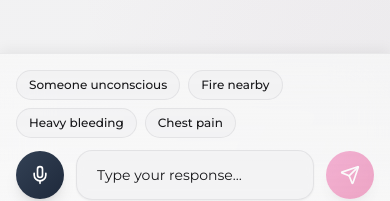
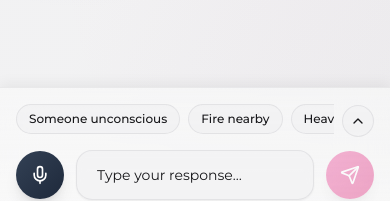
Before and after one commit to AustinVarshney/4Unknowns_AMUHACKS5.0, a React (Vite) app: page /chat/1 in a window 390 px wide. Shown: the part 628-829 px from the top of the page. Built offline with nearby package versions, Linux system fonts and the light colour scheme; a web font is replaced by a local one.

Commit message:
Presets are now responsive

```diff
--- a/src/index.css
+++ b/src/index.css
@@ -171,6 +171,15 @@
     backdrop-filter: blur(14px);
   }
 
+  .scrollbar-hide {
+    -ms-overflow-style: none;
+    scrollbar-width: none;
+  }
+
+  .scrollbar-hide::-webkit-scrollbar {
+    display: none;
+  }
+
   .pulse-glow {
     animation: pulseGlow 2s ease-in-out infinite;
   }
--- a/src/pages/ChatBot.tsx
+++ b/src/pages/ChatBot.tsx
@@ -1,4 +1,4 @@
-import { ArrowLeft, Mic, Send } from "lucide-react";
+import { ArrowLeft, ChevronDown, ChevronUp, Mic, Send } from "lucide-react";
 import { useEffect, useRef, useState } from "react";
 import { useNavigate, useParams } from "react-router-dom";
 import ChatBubble from "../components/ChatBubble";
@@ -60,6 +60,7 @@ const ChatBot = () => {
   const [isLocating, setIsLocating] = useState(false);
   const [locationLabel, setLocationLabel] = useState("Location not shared");
   const [locationError, setLocationError] = useState<string | null>(null);
+  const [showAllPresets, setShowAllPresets] = useState(false);
   const scrollRef = useRef<HTMLDivElement>(null);
   const recognitionRef = useRef<any>(null);
 
@@ -228,6 +229,10 @@ const ChatBot = () => {
     "Fire nearby",
     "Heavy bleeding",
     "Chest pain",
+    "Difficulty breathing",
+    "Severe burn",
+    "Broken bone",
+    "Choking",
   ];
 
   const toggleVoice = () => {
@@ -321,18 +326,59 @@ const ChatBot = () => {
 
       {/* Input - Fixed at bottom */}
       <div className="flex-shrink-0 relative border-t border-border/40 bg-gradient-to-b from-card/60 to-card/80 backdrop-blur-xl px-4 sm:px-6 lg:px-8 py-4 sm:py-5 lg:py-6 shadow-[0_-4px_12px_rgba(0,0,0,0.05)]">
-        <div className="mx-auto mb-3 flex max-w-4xl lg:max-w-5xl flex-wrap gap-2">
+        {/* Quick Presets */}
+        <div className="mx-auto mb-3 max-w-4xl lg:max-w-5xl">
+          {/* Mobile view - scrollable or expandable */}
+          <div className="flex items-center gap-2 lg:hidden">
+            <div className={`flex-1 ${showAllPresets ? 'overflow-visible' : 'overflow-x-auto scrollbar-hide'}`}>
+              <div className={`flex gap-2 pb-1 ${showAllPresets ? 'flex-wrap' : ''}`}>
+                {quickPresets.slice(0, showAllPresets ? quickPresets.length : 3).map((preset) => (
+                  <button
+                    key={preset}
+                    onClick={() => sendMessage(preset)}
+                    disabled={isTranslating}
+                    className="shrink-0 rounded-full border border-border/50 bg-background/80 px-3 py-1.5 text-xs sm:text-sm font-medium text-foreground transition-all hover:bg-accent/60 hover:scale-105 active:scale-95 disabled:opacity-50"
+                  >
+                    {preset}
+                  </button>
+                ))}
+                {quickPresets.length > 3 && !showAllPresets && (
+                  <span className="shrink-0 flex items-center px-2 text-xs text-muted-foreground">
+                    +{quickPresets.length - 3} more
+                  </span>
+                )}
+              </div>
+            </div>
+            {/* Expand/Collapse button */}
+            <button
+              onClick={() => setShowAllPresets(!showAllPresets)}
+              className="shrink-0 flex h-8 w-8 items-center justify-center rounded-full border border-border/50 bg-background/80 text-muted-foreground transition-all hover:bg-accent/60 hover:text-foreground hover:scale-110 active:scale-95"
+              aria-label={showAllPresets ? "Show less" : "Show more"}
+            >
+              {showAllPresets ? (
+                <ChevronDown className="h-4 w-4" />
+              ) : (
+                <ChevronUp className="h-4 w-4" />
+              )}
+            </button>
+          </div>
+
+          {/* Desktop view - all presets wrapped */}
+          <div className="hidden lg:flex lg:flex-wrap lg:gap-2">
             {quickPresets.map((preset) => (
               <button
                 key={preset}
                 onClick={() => sendMessage(preset)}
                 disabled={isTranslating}
-              className="rounded-full border border-border/50 bg-background/80 px-3 py-1.5 text-xs sm:text-sm font-medium text-foreground transition-all hover:bg-accent/60 disabled:opacity-50"
+                className="rounded-full border border-border/50 bg-background/80 px-3 py-1.5 text-xs sm:text-sm font-medium text-foreground transition-all hover:bg-accent/60 hover:scale-105 active:scale-95 disabled:opacity-50"
               >
                 {preset}
               </button>
             ))}
           </div>
+        </div>
+
+        {/* Input area */}
         <div className="mx-auto flex max-w-4xl lg:max-w-5xl items-center gap-3 lg:gap-4">
           <button
             onClick={toggleVoice}
```
Lines whose indentation alone changed are shown as unchanged.
